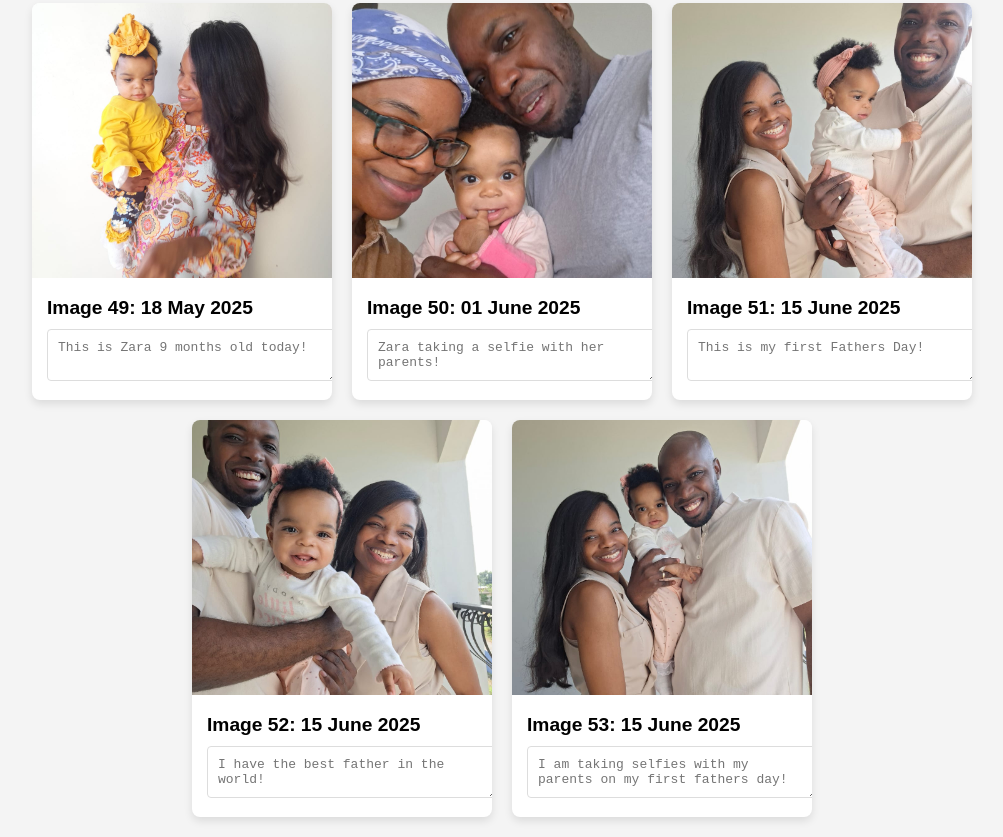
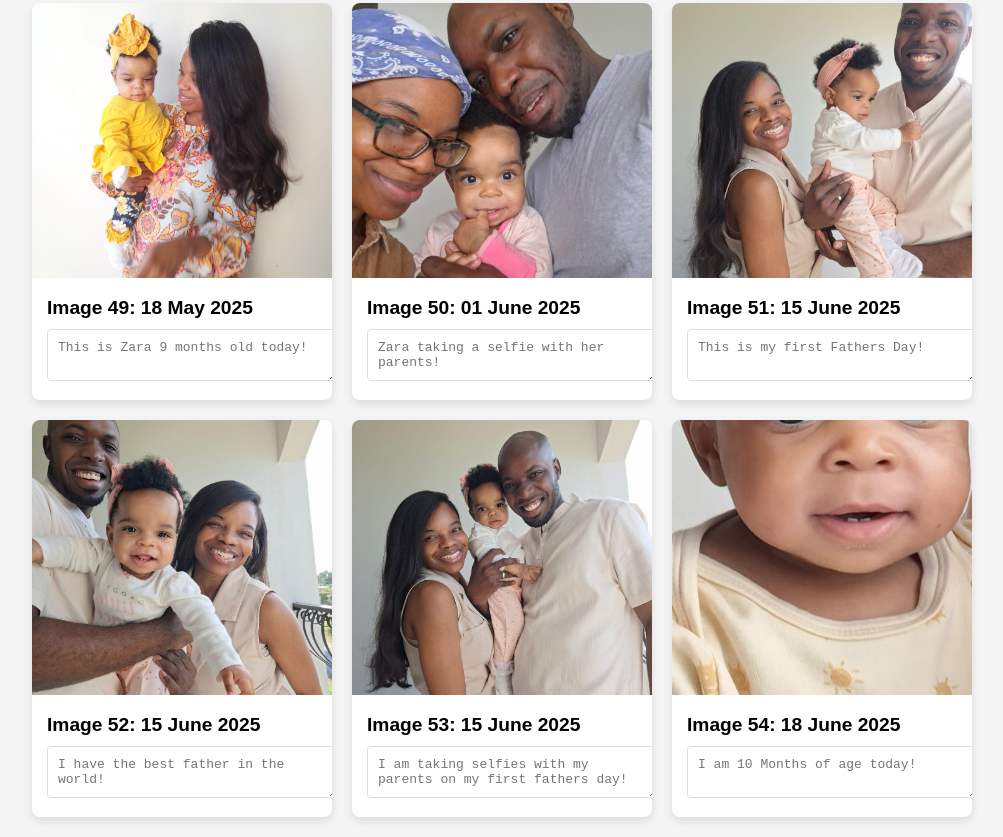
Before and after one commit to gladstone28/zara-album, a plain HTML site: page index.html in a window 1280 px wide. Shown: the part 6769-7606 px from the top of the page, without its empty margins (138-1141 px from the left). Drawn offline with Linux system fonts and the light colour scheme.

Commit message:
add 10 month picture and modify index.html file

```diff
--- a/index.html
+++ b/index.html
@@ -437,6 +437,12 @@
                 <h3>Image 53: 15 June 2025</h3> <textarea placeholder="I am taking selfies with my parents on my first fathers day!"></textarea>
             </div>
         </div>
+        <div class="card">
+            <img src="zara-10-months.jpeg" alt="Image 54">
+            <div class="card-content">
+                <h3>Image 54: 18 June 2025</h3> <textarea placeholder="I am 10 Months of age today!"></textarea>
+            </div>
+        </div>
 
 
     </div>
```
Also changed, not shown: zara-10-months.jpeg (added), zara-10-months.jpg (added).
